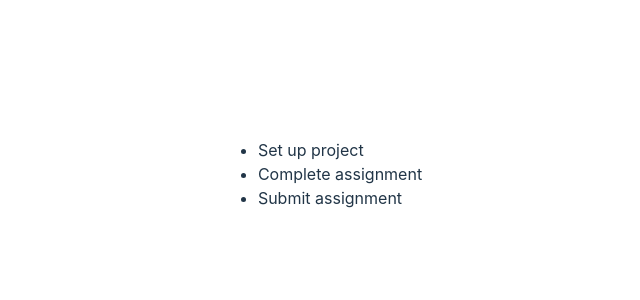
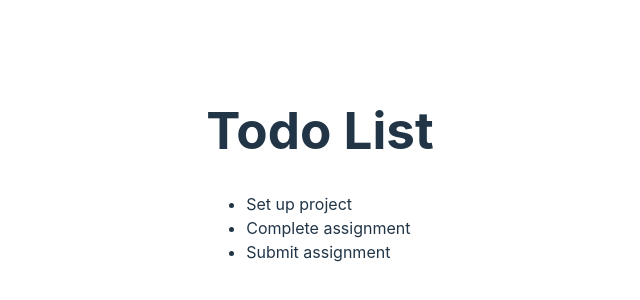
Before and after one commit to liuba83/react-todo, a React (Vite) app: page / in a window 1280 px wide. Shown: the part 226-526 px from the top of the page, without its empty margins (320-960 px from the left). Built offline with nearby package versions, Linux system fonts and the light colour scheme.

Commit message:
level-one heading is added

```diff
--- a/src/App.jsx
+++ b/src/App.jsx
@@ -1,30 +1,33 @@
-import './App.css'
+import "./App.css";
 
 const todoList = [
   {
     id: 1,
-    title: 'Set up project'
+    title: "Set up project",
   },
   {
     id: 2,
-    title: 'Complete assignment'
+    title: "Complete assignment",
   },
   {
     id: 3,
-    title: 'Submit assignment'
-  }
-]
+    title: "Submit assignment",
+  },
+];
 
 function App() {
   return (
-    <ul>
-      {
-        todoList.map(function(item) {
-          return <li key = {item.id}>{item.title}</li>
-        })
-      }
-    </ul>
-  )
+    <div>
+      <h1>Todo List</h1>
+
+      <ul>
+        {todoList.map(function (item) {
+          return <li key={item.id}>{item.title}</li>;
+        })}
+      </ul>
+
+    </div>
+  );
 }
 
-export default App
+export default App;
```
